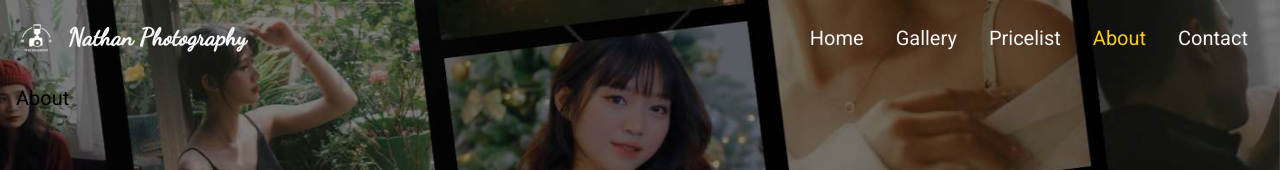
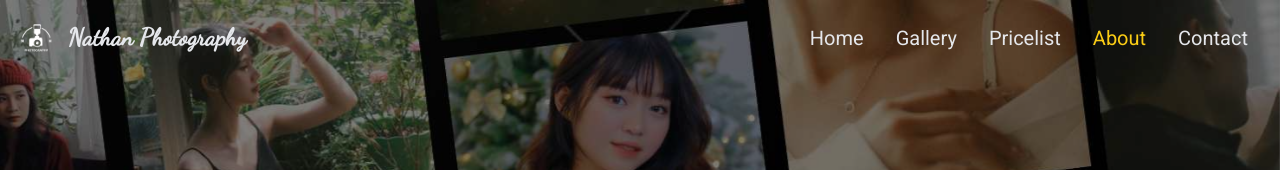
Before and after one commit to hungquoc1410/nathanphotography, a Next.js app: page /about in a window 1280 px wide. Shown: the top 170 px of the page. Built offline with nearby package versions, Linux system fonts and the light colour scheme.

Commit message:
[ADD] home route, firebase config

```diff
--- a/components/Layout.tsx
+++ b/components/Layout.tsx
@@ -20,12 +20,16 @@ const Layout: NextComponentType<NextPageContext, {}, Props> = ({ children }) =>
                 <link rel="icon" href="/logo.png" />
             </Head>
             <div
-                className="w-full h-screen bg-cover bg-fixed bg-center text-xl"
+                className="w-full bg-cover bg-fixed bg-center text-xl overflow-auto"
                 style={{ backgroundImage: "url('/background.jpg')" }}
             >
-                <div className="w-full h-screen bg-black/50">
+                <div className="w-full flex flex-col min-h-screen bg-black/50">
                     <Navbar />
-                    <main className={`${roboto.className} px-4 py-2`}>{children}</main>
+                    <main
+                        className={`${roboto.className} flex-1 flex justify-center items-center px-4 py-2`}
+                    >
+                        {children}
+                    </main>
                 </div>
             </div>
         </>
--- a/components/Navbar.tsx
+++ b/components/Navbar.tsx
@@ -21,7 +21,7 @@ const Navbar: NextComponentType<NextPageContext, {}, Props> = (props: Props) =>
         if ((link == 'home' && pathname == '/') || pathname.includes(link)) {
             return 'text-yellow-400';
         } else {
-            return 'text-gray-100';
+            return 'text-gray-200';
         }
     };
 
@@ -37,14 +37,14 @@ const Navbar: NextComponentType<NextPageContext, {}, Props> = (props: Props) =>
                         alt="Logo"
                     />
                     <span
-                        className={`${dancing_script.className} self-center text-2xl font-semibold whitespace-nowrap text-gray-100`}
+                        className={`${dancing_script.className} self-center text-2xl font-semibold whitespace-nowrap text-gray-200`}
                     >
                         Nathan Photography
                     </span>
                 </Link>
                 <button
                     type="button"
-                    className="inline-flex items-center p-2 ml-3 text-gray-100 border border-gray-100 rounded-lg lg:hidden"
+                    className="inline-flex items-center p-2 ml-3 text-gray-200 border border-gray-100 rounded-lg lg:hidden"
                     onClick={() => setMobileNav((p) => !p)}
                 >
                     <span className="sr-only">Open main menu</span>
--- a/package.json
+++ b/package.json
@@ -15,6 +15,7 @@
     "@types/react-dom": "18.0.10",
     "eslint": "8.33.0",
     "eslint-config-next": "13.1.6",
+    "firebase": "^9.16.0",
     "next": "13.1.6",
     "react": "18.2.0",
     "react-dom": "18.2.0",
--- a/pages/index.tsx
+++ b/pages/index.tsx
@@ -1,3 +1,37 @@
-export default function Home() {
-    return <div className="container mx-auto">Home</div>;
+import { db } from '@/utils/firebase';
+import { doc, getDoc } from 'firebase/firestore';
+import { InferGetStaticPropsType } from 'next';
+import Link from 'next/link';
+
+export const getStaticProps = async () => {
+    const docRef = doc(db, 'content', 'home');
+    const docSnap = await getDoc(docRef);
+    if (docSnap.exists()) {
+        return {
+            props: { data: docSnap.data() }
+        };
+    } else {
+        console.log('No such document!');
+    }
+};
+
+function Home({ data }: InferGetStaticPropsType<typeof getStaticProps>) {
+    return (
+        <div className="container">
+            <div className="w-full lg:w-1/2 flex flex-col gap-8 justify-center items-start">
+                <p className="text-6xl font-bold text-yellow-400 w-full">{data.title}</p>
+                <p className="text-gray-200 w-full bg-black/50 p-4 rounded-lg">
+                    {data.description}
+                </p>
+                <Link
+                    href="/contact"
+                    className="py-4 px-8 rounded-full bg-yellow-400 hover:bg-yellow-500 font-semibold"
+                >
+                    Liên hệ mình nhé
+                </Link>
+            </div>
+        </div>
+    );
 }
+
+export default Home;
--- /dev/null
+++ b/utils/firebase.ts
@@ -0,0 +1,15 @@
+import { initializeApp } from 'firebase/app';
+import { getFirestore } from 'firebase/firestore';
+
+const firebaseConfig = {
+    apiKey: process.env.NEXT_PUBLIC_API_KEY,
+    authDomain: process.env.NEXT_PUBLIC_AUTH_DOMAIN,
+    projectId: process.env.NEXT_PUBLIC_PROJECT_ID,
+    storageBucket: process.env.NEXT_PUBLIC_STORAGE_BUCKET,
+    messagingSenderId: process.env.NEXT_PUBLIC_MESSAGING_SENDER_ID,
+    appId: process.env.NEXT_PUBLIC_APP_ID,
+    measurementId: process.env.NEXT_PUBLIC_MEASUREMENT_ID
+};
+
+const app = initializeApp(firebaseConfig);
+export const db = getFirestore(app);
```
Also changed, not shown: 1 other file (tests, documents, lock files or other folders).
